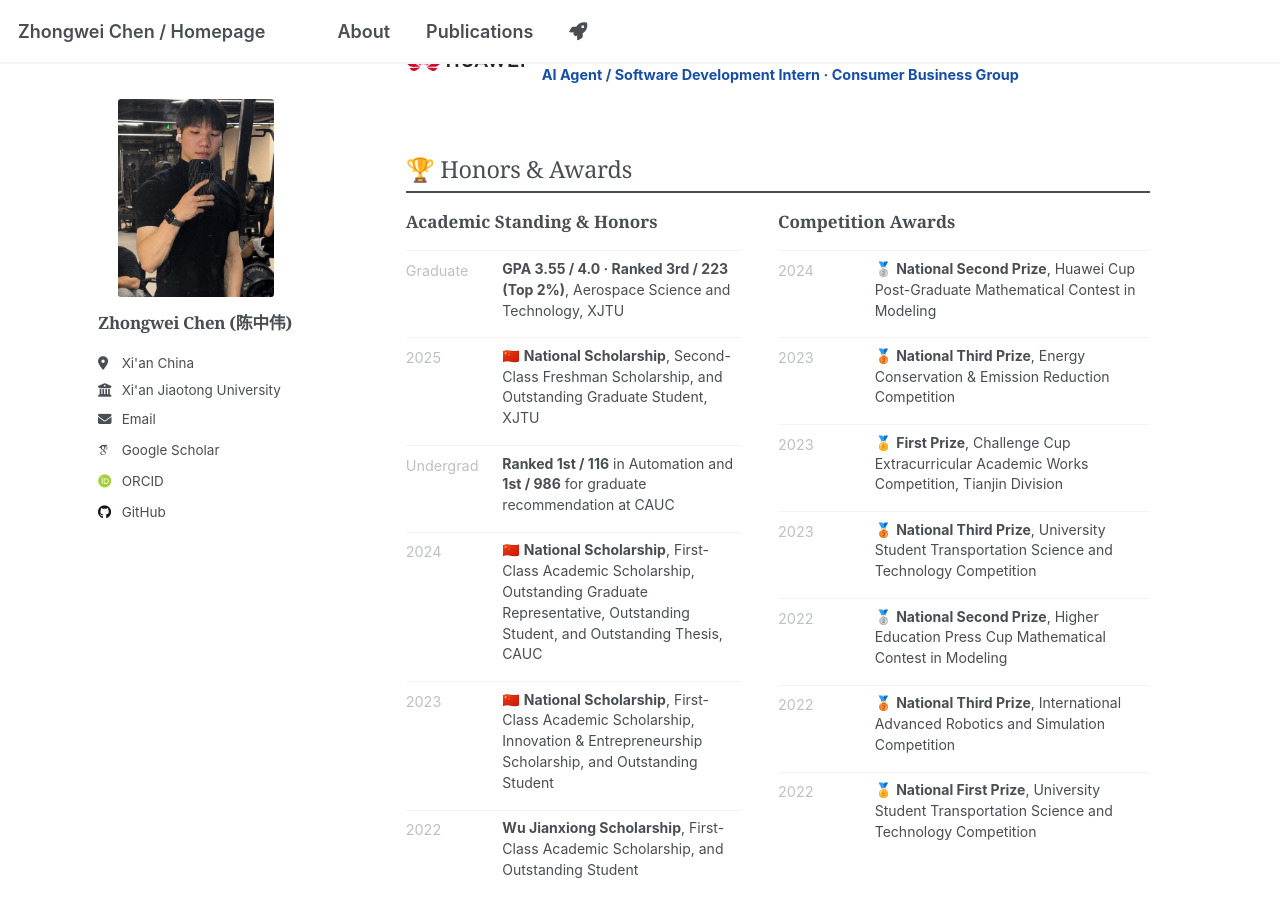
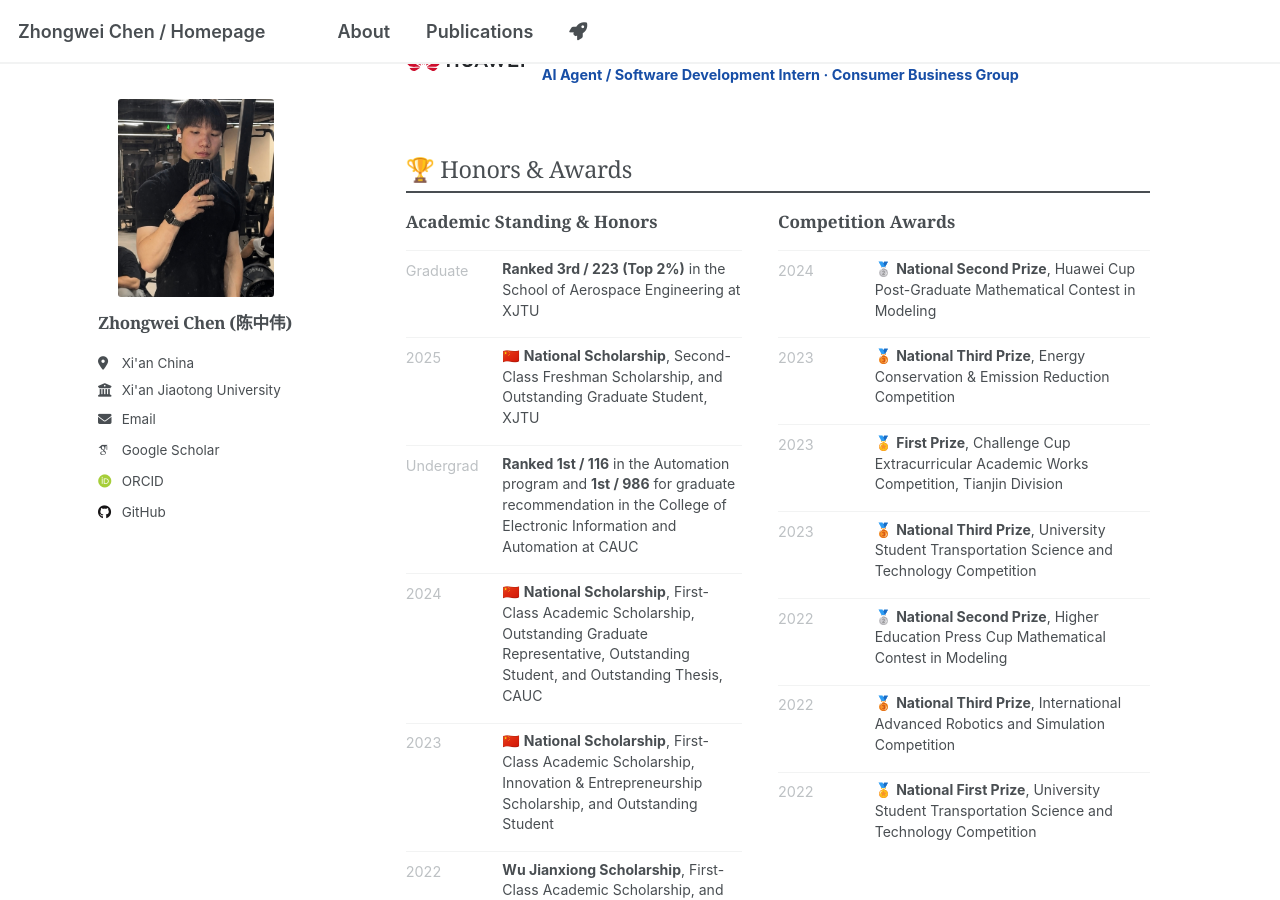
Before and after one commit to ISChenawei/ISChenawei.github.io, a Jekyll site: the page built from _pages/about.md, in a window 1280 px wide and 900 px high, scrolled down 2583 px. Built offline with Jekyll 4.4.1, drawn with Linux system fonts in a browser that asks for light colours; some web fonts are replaced; a script that is not in the unit is left out.

Commit message:
Update personal homepage

```diff
--- a/_pages/about.md
+++ b/_pages/about.md
@@ -114,9 +114,9 @@ redirect_from:
   <div class="awards-group">
     <h3>Academic Standing & Honors</h3>
     <ul class="honors-list">
-      <li><time>Graduate</time><span><strong>GPA 3.55 / 4.0 · Ranked 3rd / 223 (Top 2%)</strong>, Aerospace Science and Technology, XJTU</span></li>
+      <li><time>Graduate</time><span><strong>Ranked 3rd / 223 (Top 2%)</strong> in the School of Aerospace Engineering at XJTU</span></li>
       <li><time>2025</time><span>🇨🇳 <strong>National Scholarship</strong>, Second-Class Freshman Scholarship, and Outstanding Graduate Student, XJTU</span></li>
-      <li><time>Undergrad</time><span><strong>Ranked 1st / 116</strong> in Automation and <strong>1st / 986</strong> for graduate recommendation at CAUC</span></li>
+      <li><time>Undergrad</time><span><strong>Ranked 1st / 116</strong> in the Automation program and <strong>1st / 986</strong> for graduate recommendation in the College of Electronic Information and Automation at CAUC</span></li>
       <li><time>2024</time><span>🇨🇳 <strong>National Scholarship</strong>, First-Class Academic Scholarship, Outstanding Graduate Representative, Outstanding Student, and Outstanding Thesis, CAUC</span></li>
       <li><time>2023</time><span>🇨🇳 <strong>National Scholarship</strong>, First-Class Academic Scholarship, Innovation & Entrepreneurship Scholarship, and Outstanding Student</span></li>
       <li><time>2022</time><span><strong>Wu Jianxiong Scholarship</strong>, First-Class Academic Scholarship, and Outstanding Student</span></li>
```
